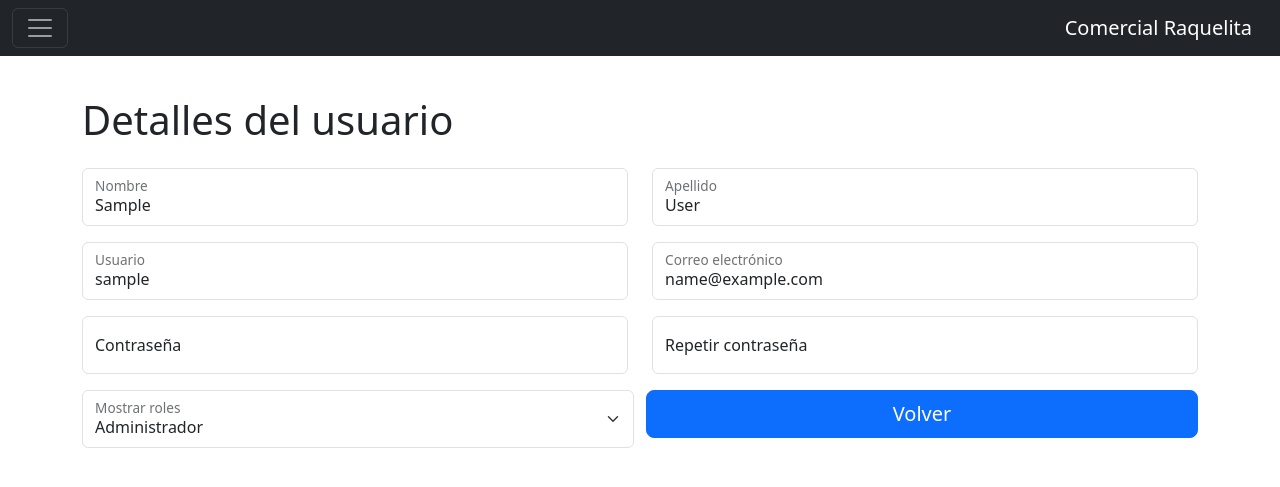
After one commit to GeeckoEc/comercial_alpha2, a Django app: page /usuario/detalles/1 in a window 1280 px wide. The commit adds this page. Shown: the top 487 px of the page. Run offline with Django 5.2, Linux system fonts and the light colour scheme; the visitor is signed in with stand-in values (Sample User, id 1); data comes from the database, SQL or seed files in the repository; some libraries are stand-ins or nearby versions.

Commit message:
CRUD usuarios hecho

```diff
--- /dev/null
+++ b/comercial/templates/usuarios/detalles.html
@@ -0,0 +1,103 @@
+<!DOCTYPE html>
+<html lang="es">
+
+<head>
+  <meta charset="UTF-8">
+  <meta name="viewport" content="width=device-width, initial-scale=1.0">
+  <title>Registro Usuario</title>
+  {% include 'includes/header.html' %}
+</head>
+
+<body>
+  {% include 'includes/menu.html' %}
+  <div class="container">
+    <div class="row mt-5 pt-5">
+      <h1>Detalles del usuario</h1>
+
+      {% if error %}
+      <div class="alert alert-dismissible alert-danger">
+        {% else %}
+        <div class="alert alert-dismissible alert-danger d-none">
+          {% endif %}
+          <button type="button" class="btn-close" data-bs-dismiss="alert"></button>
+          {{ error }}
+        </div>
+
+        <form action="" method="POST">
+
+          {% csrf_token %}
+
+          <div class="row my-3">
+            <div class="col">
+              <div class="form-floating">
+
+                <input type="text" name="nombre" id="nombre" class="form-control" placeholder="nombre" value="{{ campos.nombre }}">
+                <label for="nombre">Nombre</label>
+              </div>
+            </div>
+            <div class="col">
+              <div class="form-floating">
+                <input type="text" name="apellido" id="apellido" class="form-control" placeholder="apellido" value="{{ campos.apellido }}">
+                <label for="apellido">Apellido</label>
+              </div>
+
+            </div>
+          </div>
+          <div class="row">
+
+            <div class="col">
+              <div class="form-floating">
+                <input type="text" name="usuario" id="usuario" class="form-control" placeholder="usuario" value="{{ campos.usuario }}">
+                <label for="usuario">Usuario</label>
+              </div>
+            </div>
+            <div class="col">
+              <div class="form-floating">
+                <input type="email" name="email" id="email" class="form-control" placeholder="email" value="{{ campos.email }}">
+                <label for="email">Correo electrónico</label>
+              </div>
+            </div>
+
+          </div>
+
+          <div class="row my-3">
+            <div class="col">
+              <div class="form-floating">
+                <input type="password" name="password" id="password" class="form-control" placeholder="password" value="{{ campos.password }}">
+                <label for="password">Contraseña</label>
+              </div>
+            </div>
+            <div class="col">
+              <div class="form-floating">
+                <input type="password" name="password2" id="password2" class="form-control" placeholder="password2" value="{{ campos.password2 }}">
+                <label for="password2">Repetir contraseña</label>
+              </div>
+            </div>
+          </div>
+
+          <div class="row">
+            <div class="col pe-0">
+              <div class="form-floating">
+                <select name="rol" id="rol" class="form-select" placeholder="rol">
+                  <option value="Administrador" {% if campos.rol == 'Adminstrador' %} selected {% endif %}>Administrador</option>
+                  {% for rol in roles %}
+                  <option value="{{ rol.name }}" {% if campos.rol == rol.name %} selected {% endif %}>{{ rol.name }}</option>
+                  {% endfor %}
+                </select>
+                <label for="rol">Mostrar roles</label>
+              </div>
+            </div>
+
+            <div class="col">
+              <div class="d-grid">
+                <a href="{% url 'lista_usuarios' %}" class="btn btn-lg btn-primary" type="submit">Volver</a>
+              </div>
+            </div>
+          </div>
+        </form>
+      </div>
+    </div>
+</body>
+{% include 'includes/scripts.html' %}
+
+</html>
--- a/comercial/templates/usuarios/lista.html
+++ b/comercial/templates/usuarios/lista.html
@@ -44,6 +44,8 @@
                 <tbody id="lista-usuarios">
 
                     {% for usuario in usuarios %}
+
+                    {% if usuario.is_active %}
                     <tr>
                         <td>{{ usuario.id }}</td>
                         <td>{{ usuario.first_name }}</td>
@@ -58,10 +60,12 @@
                             {% endif %}
                         </td>
                         <td>
+                            <a href="/usuario/detalles/{{ usuario.id }}" class="btn btn-primary" ><i class="bi bi-info-circle"></i></a>
                             <a href="/usuario/editar/{{ usuario.id }}" class="btn btn-warning"><i class="bi bi-pencil"></i></a>
-                            <a href="/eliminar_usuario/{{ usuario.id }}" class="btn btn-danger"><i class="bi bi-trash"></i></a>
+                            <a href="/usuario/deshabilitar/{{ usuario.id }}" class="btn btn-danger"><i class="bi bi-trash"></i></a>
                         </td>
                     </tr>
+                    {% endif %}
                     {% endfor %}
 
                 </tbody>
--- a/comercial/views.py
+++ b/comercial/views.py
@@ -866,6 +866,7 @@ def lista_usuarios(request):
     usuarios = User.objects.all()
     return render(request, 'usuarios/lista.html', {'usuarios': usuarios})
 
+@login_required
 def editar_usuario(request, id):
     if request.method == 'GET':
         usuario = get_object_or_404(User, id=id)
@@ -920,9 +921,10 @@ def editar_usuario(request, id):
             usuario.groups.clear()
 
 
-            if request.POST['rol'] == 'Administrador':
+            if campos['rol'] == 'Administrador':
                 usuario.is_superuser = True
             else:
+                usuario.is_superuser = False
                 grupo = Group.objects.get(name=campos['rol'])
                 grupo.user_set.add(usuario)
 
@@ -936,3 +938,27 @@ def editar_usuario(request, id):
             })
 
         return redirect('lista_usuarios')
+
+@login_required
+def deshabilitar_usuario(request, id):
+    usuario = get_object_or_404(User, id=id)
+    usuario.is_active = False
+    usuario.save()
+    return redirect('lista_usuarios')
+
+@login_required
+def mostrar_usuario(request, id):
+    usuario = get_object_or_404(User, id=id)
+    campos ={
+            "usuario" : usuario.username,
+            "nombre" : usuario.first_name,
+            "apellido" : usuario.last_name,
+            "email" : usuario.email,
+            "rol" : 'Administrador' if usuario.is_superuser else usuario.groups.first().name,
+            'password': '',
+            'password2': ''
+        }
+    return render(request, 'usuarios/detalles.html', {
+            "campos": campos,
+            "roles": Group.objects.all()
+        })
--- a/comercial_alpha2/urls.py
+++ b/comercial_alpha2/urls.py
@@ -17,7 +17,7 @@ Including another URLconf
 
 from django.contrib import admin
 from django.urls import path
-from comercial.views import index, info_producto, lista_productos, gestion_productos, crear_compra, gestion_compras, lista_proveedores, gestion_proveedores, lista_marcas, gestion_marcas, crear_venta, gestion_ventas, lista_clientes, gestion_clientes, lista_compras, iniciar_sesion, cerrar_sesion, registrar_usuario, lista_usuarios,editar_usuario
+from comercial.views import index, info_producto, lista_productos, gestion_productos, crear_compra, gestion_compras, lista_proveedores, gestion_proveedores, lista_marcas, gestion_marcas, crear_venta, gestion_ventas, lista_clientes, gestion_clientes, lista_compras, iniciar_sesion, cerrar_sesion, registrar_usuario, lista_usuarios, editar_usuario, deshabilitar_usuario, mostrar_usuario
 
 urlpatterns = [
     path("", index, name="index"),
@@ -44,4 +44,6 @@ urlpatterns = [
     path('usuario/registrar/', registrar_usuario, name="registrar_usuario"),
     path('usuarios', lista_usuarios, name="lista_usuarios"),
     path('usuario/editar/<int:id>', editar_usuario, name="editar_usuario"),
+    path('usuario/deshabilitar/<int:id>', deshabilitar_usuario, name="deshabilitar_usuario"),
+    path('usuario/detalles/<int:id>', mostrar_usuario, name="mostrar_usuario"),
 ]
```
